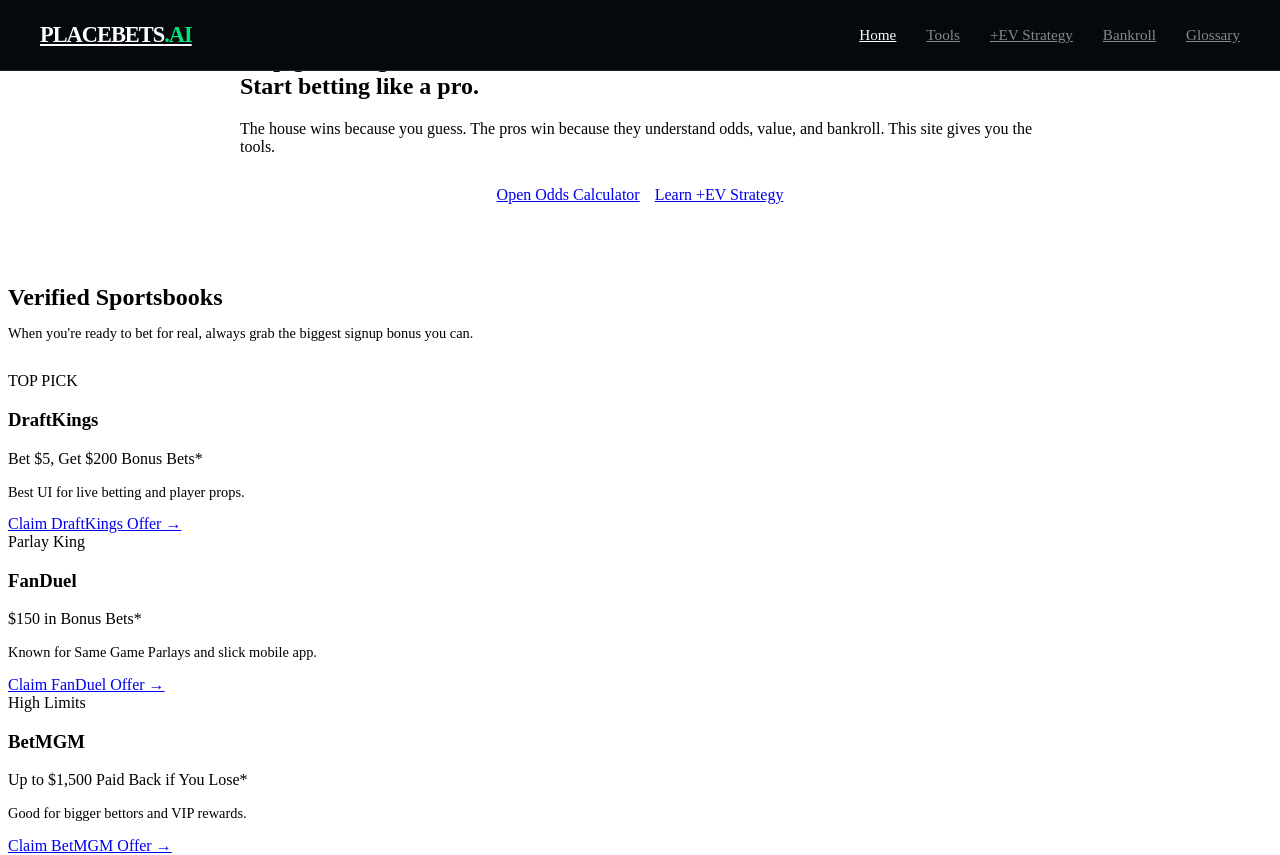
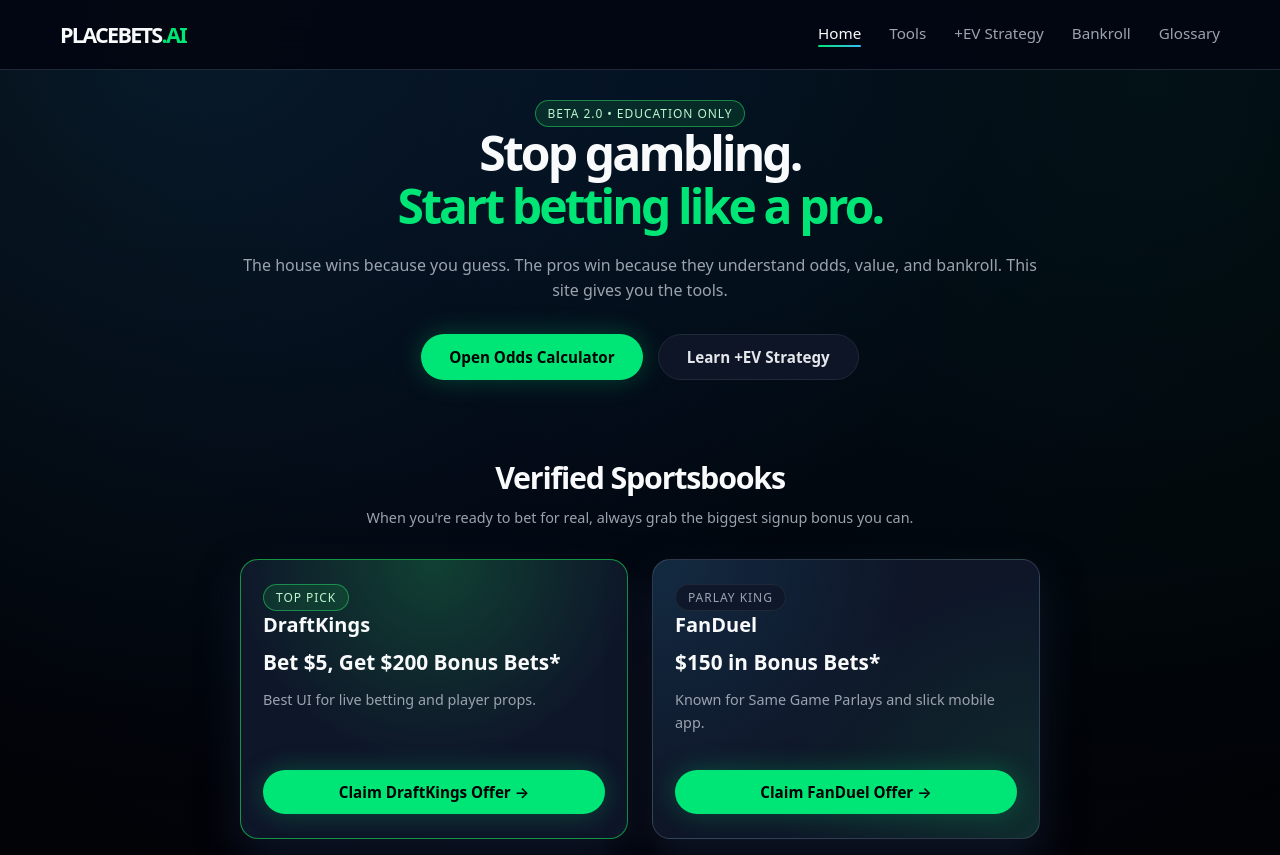
Before and after one commit to placebetsai/Placebetsai, a Next.js app: page / in a window 1280 px wide. Shown: the top 855 px of the page. Built offline with nearby package versions, Linux system fonts and the light colour scheme.

Commit message:
Update globals.css

```diff
--- a/app/globals.css
+++ b/app/globals.css
@@ -1,11 +1,321 @@
-/* ---------- NAVBAR (SOLID, NOT TRANSPARENT) ---------- */
+/* ============================
+   GLOBAL DESIGN SYSTEM
+   ============================ */
+
+:root {
+  --bg-dark: #050608;
+  --bg-panel: #060812;
+  --bg-card: #050b16;
+  --bg-card-hover: #071120;
+
+  /* Fintech Colors */
+  --primary: #00e676; /* Profit Green */
+  --primary-glow: rgba(0, 230, 118, 0.25);
+  --accent: #38bdf8; /* Trust Blue */
+
+  --text-main: #f9fafb;
+  --text-muted: #9ca3af;
+
+  --border: #1f2937;
+  --glass: rgba(15, 23, 42, 0.7);
+
+  --font-main: system-ui, -apple-system, BlinkMacSystemFont, "SF Pro Text",
+    "Segoe UI", Roboto, Helvetica, Arial, sans-serif;
+}
+
+* {
+  box-sizing: border-box;
+  margin: 0;
+  padding: 0;
+}
+
+/* ============================
+   BASE
+   ============================ */
+
+body {
+  background: radial-gradient(circle at top, #020617 0%, #02040a 40%, #000000 100%);
+  color: var(--text-main);
+  font-family: var(--font-main);
+  min-height: 100vh;
+  overflow-x: hidden;
+}
+
+/* soft green glow behind content */
+body::before {
+  content: "";
+  position: fixed;
+  inset: 0;
+  background:
+    radial-gradient(circle at 15% 0%, rgba(56, 189, 248, 0.12), transparent 60%),
+    radial-gradient(circle at 90% 10%, rgba(16, 185, 129, 0.08), transparent 55%);
+  z-index: -1;
+}
+
+.app-shell {
+  min-height: 100vh;
+  display: flex;
+  flex-direction: column;
+}
+
+.site-main {
+  flex: 1;
+  max-width: 1200px;
+  margin: 0 auto;
+  padding: 100px 20px 40px;
+}
+
+/* ============================
+   TYPOGRAPHY
+   ============================ */
+
+h1 {
+  font-size: 3rem;
+  line-height: 1.1;
+  font-weight: 800;
+  letter-spacing: -0.06em;
+  margin-bottom: 20px;
+}
+
+h2 {
+  font-size: 1.9rem;
+  line-height: 1.2;
+  font-weight: 700;
+  letter-spacing: -0.04em;
+  margin-bottom: 18px;
+}
+
+h3 {
+  font-size: 1.25rem;
+  font-weight: 700;
+  margin-bottom: 8px;
+}
+
+p {
+  font-size: 1rem;
+  line-height: 1.6;
+  color: var(--text-muted);
+  margin-bottom: 16px;
+}
+
+.highlight {
+  color: var(--primary);
+}
+
+/* links shouldn’t be ugly blue underlined */
+a {
+  color: inherit;
+  text-decoration: none;
+}
+
+a:hover {
+  text-decoration: underline;
+  text-decoration-color: var(--primary);
+}
+
+/* ============================
+   UTILITIES
+   ============================ */
+
+.text-center {
+  text-align: center;
+}
+
+.mt-4 {
+  margin-top: 40px;
+}
+
+.page-wrap {
+  width: 100%;
+}
+
+/* pill tags */
+.pill {
+  display: inline-flex;
+  align-items: center;
+  justify-content: center;
+  padding: 4px 12px;
+  border-radius: 999px;
+  font-size: 0.75rem;
+  letter-spacing: 0.08em;
+  text-transform: uppercase;
+  background: rgba(15, 23, 42, 0.9);
+  color: var(--text-muted);
+  border: 1px solid var(--border);
+}
+
+.pill.green {
+  background: rgba(22, 163, 74, 0.18);
+  border-color: rgba(34, 197, 94, 0.6);
+  color: #bbf7d0;
+}
+
+/* ============================
+   BUTTONS
+   ============================ */
+
+.btn {
+  display: inline-flex;
+  align-items: center;
+  justify-content: center;
+  padding: 12px 28px;
+  border-radius: 999px;
+  font-weight: 600;
+  font-size: 0.95rem;
+  text-align: center;
+  border: none;
+  cursor: pointer;
+  transition: transform 0.1s ease, box-shadow 0.2s ease, background 0.2s ease;
+  text-decoration: none;
+}
+
+/* Primary green button */
+.btn-primary {
+  background: var(--primary);
+  color: #000;
+  box-shadow: 0 0 26px var(--primary-glow);
+}
+
+/* hover (desktop) */
+.btn-primary:hover {
+  transform: translateY(-2px);
+  box-shadow: 0 0 34px rgba(0, 230, 118, 0.45);
+}
+
+/* active / touch */
+.btn-primary:active {
+  transform: scale(0.96);
+  box-shadow: 0 0 12px rgba(0, 230, 118, 0.3);
+}
+
+/* Ghost button */
+.btn-ghost {
+  background: rgba(15, 23, 42, 0.9);
+  color: #e5e7eb;
+  border: 1px solid var(--border);
+}
+
+.btn-ghost:hover {
+  background: rgba(31, 41, 55, 0.95);
+}
+
+.btn-ghost:active {
+  transform: scale(0.96);
+  background: rgba(31, 41, 55, 1);
+}
+
+/* ============================
+   CARDS & GRID
+   ============================ */
+
+.grid-2 {
+  display: grid;
+  grid-template-columns: 1.1fr 0.9fr;
+  gap: 32px;
+}
+
+.grid-3 {
+  display: grid;
+  grid-template-columns: repeat(auto-fit, minmax(260px, 1fr));
+  gap: 24px;
+}
+
+.card {
+  position: relative;
+  padding: 24px 22px;
+  border-radius: 18px;
+  background: radial-gradient(circle at top left, rgba(56, 189, 248, 0.12), transparent 55%),
+    radial-gradient(circle at bottom right, rgba(22, 163, 74, 0.16), transparent 55%),
+    rgba(15, 23, 42, 0.96);
+  border: 1px solid rgba(148, 163, 184, 0.24);
+  box-shadow: 0 18px 40px rgba(15, 23, 42, 0.9);
+  overflow: hidden;
+  transition: transform 0.16s ease, box-shadow 0.18s ease, border-color 0.16s ease;
+}
+
+.card:hover {
+  transform: translateY(-3px);
+  border-color: rgba(96, 165, 250, 0.8);
+  box-shadow: 0 22px 50px rgba(15, 23, 42, 0.95);
+}
+
+/* sportsbook cards */
+.book-card {
+  display: flex;
+  flex-direction: column;
+  justify-content: space-between;
+  min-height: 210px;
+}
+
+.book-card.featured {
+  border-width: 1.5px;
+  border-color: rgba(22, 163, 74, 0.9);
+  background:
+    radial-gradient(circle at top, rgba(22, 163, 74, 0.3), transparent 60%),
+    rgba(15, 23, 42, 0.98);
+}
+
+.bonus-text {
+  font-size: 1.3rem;
+  font-weight: 700;
+  margin: 8px 0;
+  color: #f9fafb;
+}
+
+/* ============================
+   CALCULATOR STYLES
+   ============================ */
+
+.calc-box {
+  max-width: 620px;
+  margin: 0 auto;
+  padding: 28px 24px;
+  border-radius: 20px;
+  background: rgba(15, 23, 42, 0.98);
+  border: 1px solid rgba(148, 163, 184, 0.28);
+  box-shadow: 0 20px 50px rgba(15, 23, 42, 0.95);
+}
+
+.input-group label {
+  display: block;
+  margin-bottom: 8px;
+  font-size: 0.85rem;
+  text-transform: uppercase;
+  letter-spacing: 0.12em;
+  color: #9ca3af;
+}
+
+.input-group input {
+  width: 100%;
+  padding: 12px 14px;
+  border-radius: 10px;
+  border: 1px solid rgba(55, 65, 81, 0.9);
+  background: #020617;
+  color: #e5e7eb;
+  font-size: 1.05rem;
+  font-family: "JetBrains Mono", ui-monospace, SFMono-Regular, Menlo, Monaco,
+    Consolas, "Liberation Mono", "Courier New", monospace;
+}
+
+.input-group input:focus {
+  outline: none;
+  border-color: rgba(52, 211, 153, 0.85);
+  box-shadow: 0 0 0 1px rgba(52, 211, 153, 0.5);
+}
+
+/* ============================
+   NAVBAR (HAMBURGER + OVERLAY)
+   ============================ */
+
+/* fixed dark navbar */
 .navbar {
   position: fixed;
   top: 0;
   left: 0;
   right: 0;
   height: 70px;
-  background: #05080d; /* SOLID DARK */
+  background: rgba(3, 7, 18, 0.96);
+  backdrop-filter: blur(16px);
   border-bottom: 1px solid #1f2937;
   z-index: 100;
 }
@@ -20,84 +330,102 @@
   justify-content: space-between;
 }
 
-/* LOGO */
+/* logo */
 .logo {
-  font-size: 1.4rem;
+  font-size: 1.35rem;
   font-weight: 800;
-  color: #fff;
-  letter-spacing: -1px;
-}
-.logo-accent {
-  color: #00e676;
+  letter-spacing: -0.08em;
+  color: #f9fafb;
 }
 
-/* DESKTOP LINKS */
+.logo-accent {
+  color: var(--primary);
+}
+
+/* desktop links */
 .desktop-links {
   display: flex;
-  gap: 30px;
+  gap: 28px;
 }
+
 .nav-link {
-  color: #888;
   font-size: 0.95rem;
   font-weight: 500;
-  transition: 0.2s;
+  color: #9ca3af;
+  position: relative;
+  padding-bottom: 4px;
+  transition: color 0.18s ease;
 }
+
+.nav-link::after {
+  content: "";
+  position: absolute;
+  left: 0;
+  bottom: 0;
+  height: 2px;
+  border-radius: 999px;
+  width: 0%;
+  background: linear-gradient(90deg, var(--primary), var(--accent));
+  transition: width 0.18s ease;
+}
+
 .nav-link:hover,
 .nav-link.active {
-  color: #fff;
+  color: #f9fafb;
 }
 
-/* ---------- HAMBURGER BUTTON ---------- */
+.nav-link.active::after {
+  width: 100%;
+}
+
+/* hamburger button */
 .hamburger {
   display: none;
   flex-direction: column;
   justify-content: space-between;
   width: 30px;
-  height: 22px;
-  background: transparent;
+  height: 21px;
+  background: transparent; /* no white box */
   border: none;
   padding: 0;
   cursor: pointer;
   z-index: 101;
 }
+
 .bar {
   width: 100%;
   height: 3px;
-  background-color: #fff;
-  border-radius: 3px;
-  transition: 0.3s;
+  background-color: #f9fafb;
+  border-radius: 999px;
+  transition: 0.25s ease;
 }
 
-/* Open state animation */
+/* transform into X */
 .hamburger.open .bar:nth-child(1) {
   transform: translateY(9px) rotate(45deg);
-  background-color: #00e676;
+  background-color: var(--primary);
 }
 .hamburger.open .bar:nth-child(2) {
   opacity: 0;
 }
 .hamburger.open .bar:nth-child(3) {
   transform: translateY(-9px) rotate(-45deg);
-  background-color: #00e676;
+  background-color: var(--primary);
 }
 
-/* ---------- MOBILE MENU WITH GREEN GLOW ---------- */
+/* mobile menu overlay */
 .mobile-menu {
   position: fixed;
   top: 70px;
   left: 0;
   right: 0;
   bottom: 0;
-
-  /* GREEN NEON GLOW */
-  background:
-    radial-gradient(circle at top center, rgba(0, 230, 118, 0.25), rgba(0, 230, 118, 0.08) 30%, #020617 80%);
-
-  padding: 40px 20px;
+  background: radial-gradient(circle at top, rgba(22, 163, 74, 0.15), transparent 55%),
+    #020617;
+  padding: 36px 22px;
   display: flex;
   flex-direction: column;
   gap: 22px;
-
   transform: translateX(100%);
   transition: transform 0.25s ease-in-out;
   z-index: 99;
@@ -107,25 +435,47 @@
   transform: translateX(0);
 }
 
-/* MOBILE MENU LINKS */
 .mobile-link {
-  font-size: 1.6rem;
+  font-size: 1.5rem;
   font-weight: 700;
-  color: #b6b6b6;
-  padding-bottom: 15px;
-  border-bottom: 1px solid #1f2937;
-}
-.mobile-link.active {
-  color: #00e676;
-  border-color: #00e676;
+  color: #9ca3af;
+  border-bottom: 1px solid #111827;
+  padding-bottom: 12px;
 }
 
-/* ---------- RESPONSIVE TRIGGER ---------- */
+.mobile-link.active {
+  color: var(--primary);
+  border-color: var(--primary);
+}
+
+/* ============================
+   RESPONSIVE
+   ============================ */
+
+@media (max-width: 900px) {
+  h1 {
+    font-size: 2.35rem;
+  }
+
+  .site-main {
+    padding-top: 90px;
+  }
+
+  .grid-2 {
+    grid-template-columns: 1fr;
+  }
+}
+
 @media (max-width: 768px) {
   .desktop-links {
     display: none;
   }
+
   .hamburger {
     display: flex;
   }
-}
+
+  .grid-3 {
+    grid-template-columns: 1fr;
+  }
+  }
```
